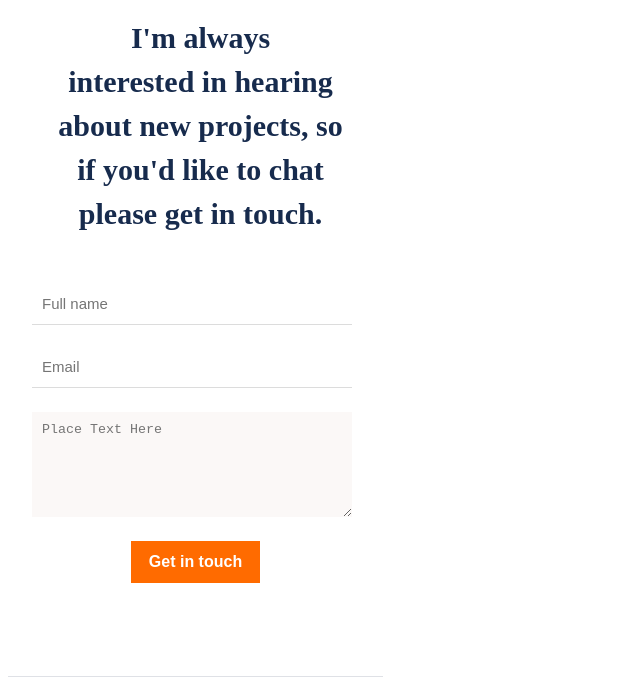
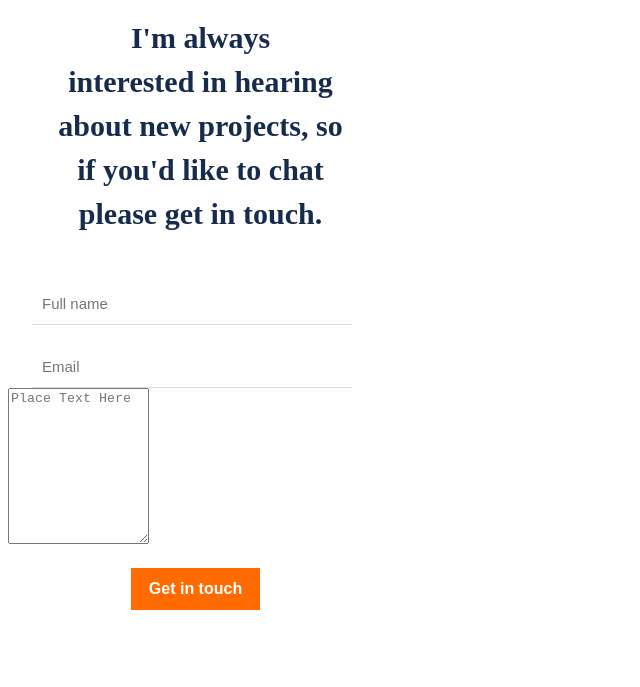
Before and after one commit to jkanyi-web/Portfolio-Microverse, a website: page index.html in a window 1280 px wide. Shown: the part 6497-7184 px from the top of the page, without its empty margins (0-640 px from the left). Drawn offline with Linux system fonts and the light colour scheme.

Commit message:
Update css file

```diff
--- a/style.css
+++ b/style.css
@@ -451,16 +451,6 @@ ul.points {
   font-size: 15px;
 }
 
-.contact-form textarea {
-  height: 90px;
-  width: 300px;
-  padding: 10px 10px 5px 10px;
-  border: none;
-  background: #fbf8f7;
-  margin-top: 24px;
-  margin-left: 24px;
-}
-
 .submit-container {
   display: grid;
   justify-content: center;
```
